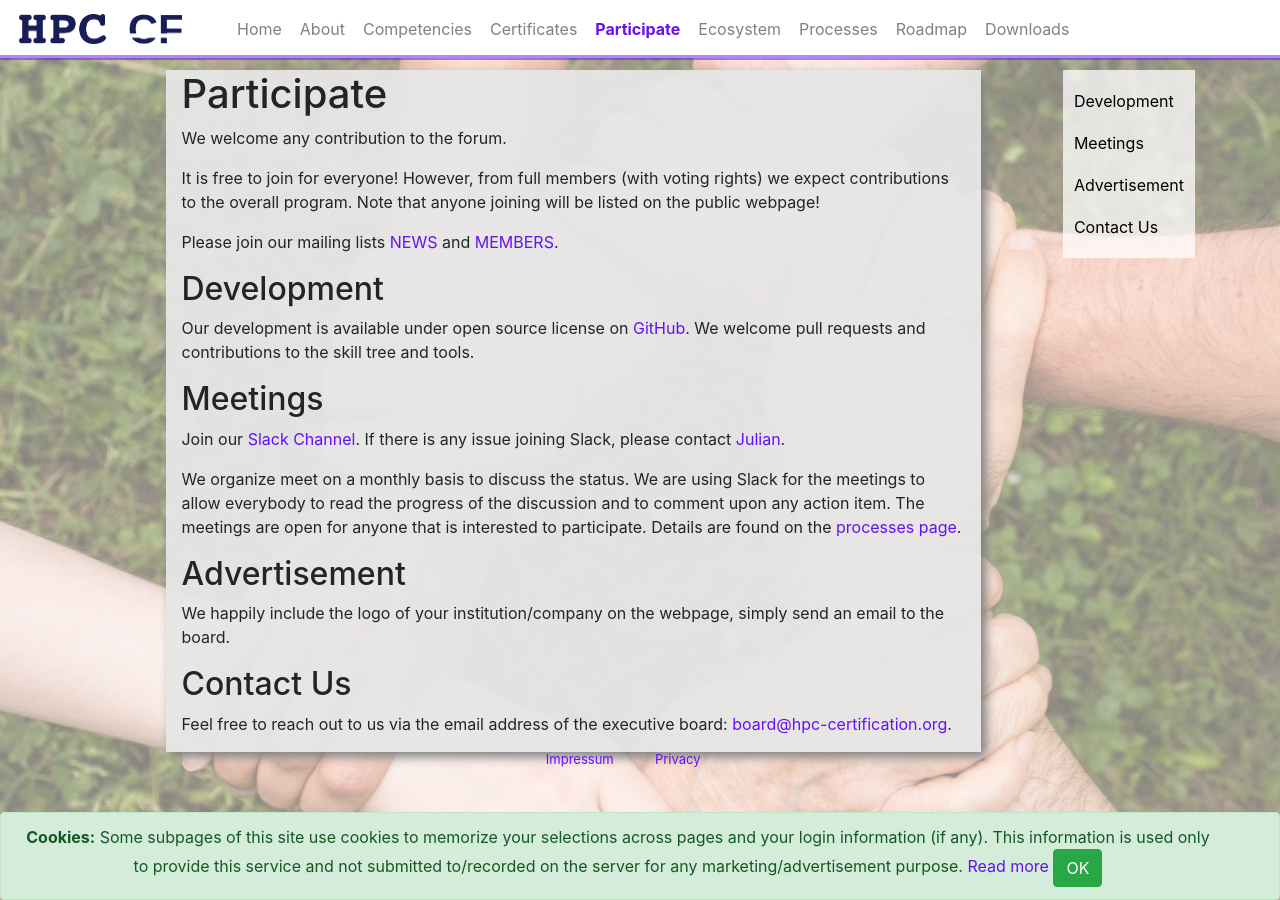
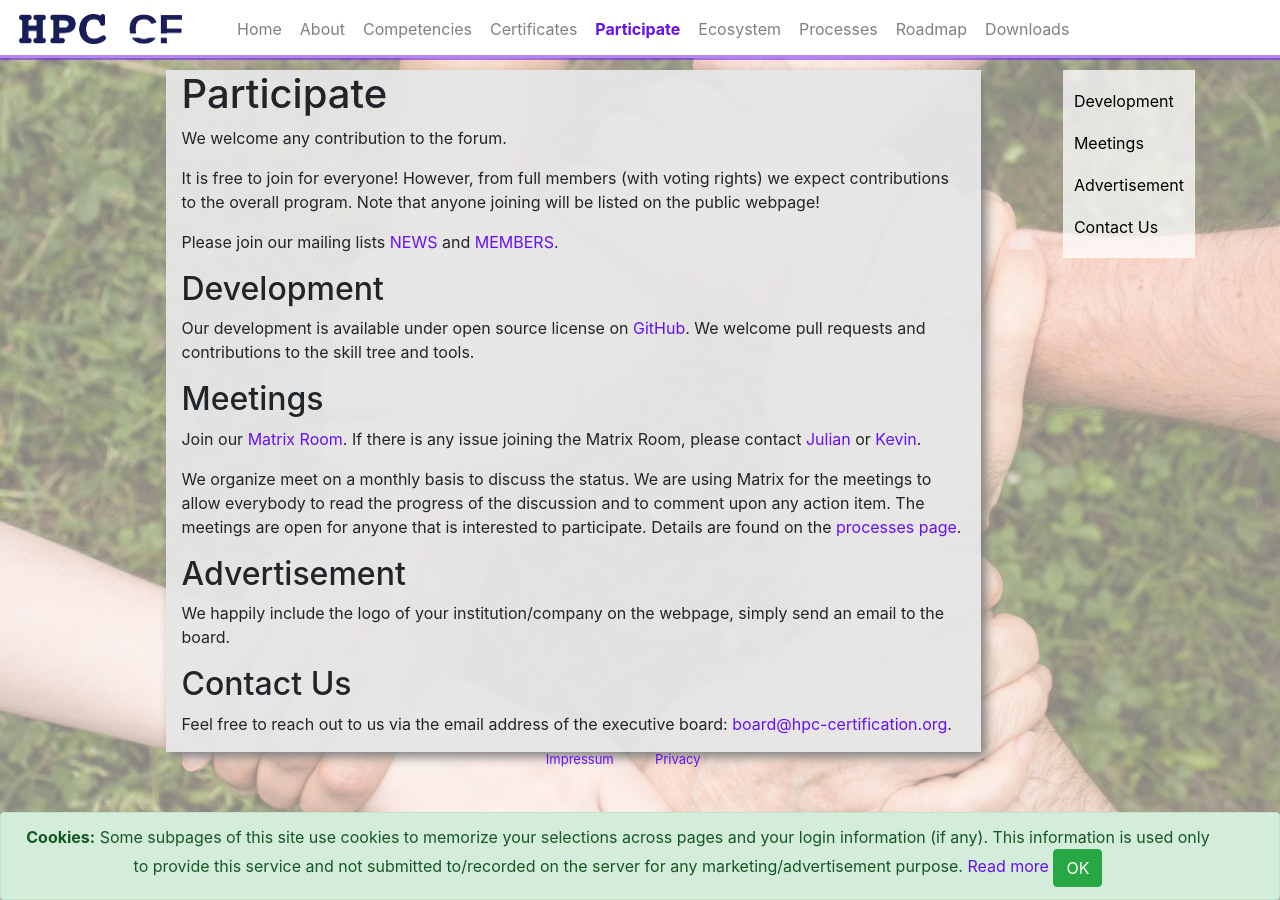
Before and after one commit to HPC-certification-forum/www, a Jekyll site: the page built from data/participate.md, in a window 1280 px wide. Built offline with Jekyll 4.4.1, drawn with Linux system fonts in a browser that asks for light colours.

Commit message:
Update Slack to Matrix (#5)
* Update Slack to Matrix

* Apply batched suggestions from code review

* Apply batched suggestions from code review

---------

Co-authored-by: Kevin Luedemann <kevin.luedemann@gwdg.de>

```diff
--- a/data/participate.md
+++ b/data/participate.md
@@ -21,11 +21,11 @@
 
 ## Meetings
 
-Join our [Slack Channel](https://join.slack.com/t/hpc-certification/shared_invite/zt-4h4w3ldt-wrG_URr6u6YYUK5Ija6K0Q).
-If there is any issue joining Slack, please contact [Julian](mailto:juliankunkel@googlemail.com).
+Join our [Matrix Room](https://matrix.to/#/#hpc-cf-general:gwdg.de).
+If there is any issue joining the Matrix Room, please contact [Julian](mailto:juliankunkel@googlemail.com) or [Kevin](mailto:kevin.luedemann@gwdg.de).
 
 We organize meet on a monthly basis to discuss the status.
-We are using Slack for the meetings to allow everybody to read the progress of the discussion and to comment upon any action item.
+We are using Matrix for the meetings to allow everybody to read the progress of the discussion and to comment upon any action item.
 The meetings are open for anyone that is interested to participate.
 Details are found on the [processes page](/processes/#meetings).
 
```
Also changed, not shown: data/processes.md (+9 -9 lines).
